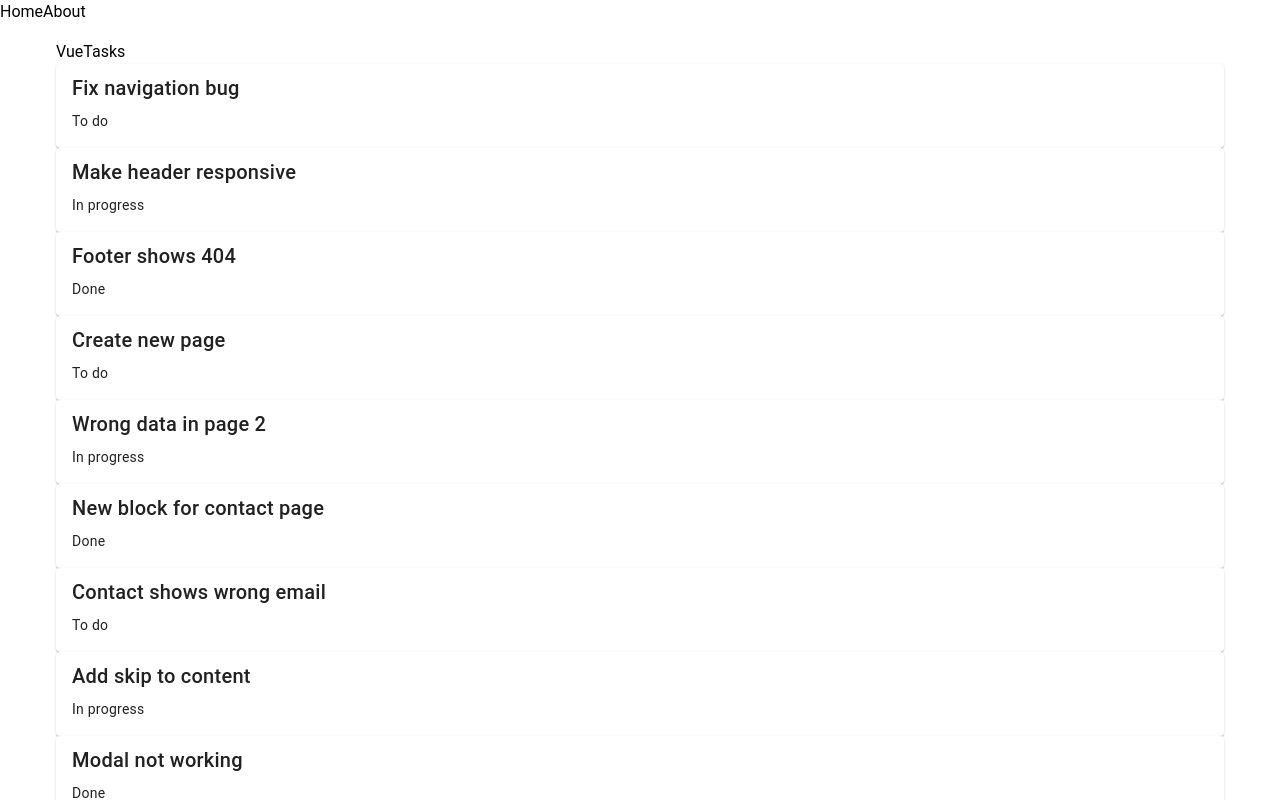
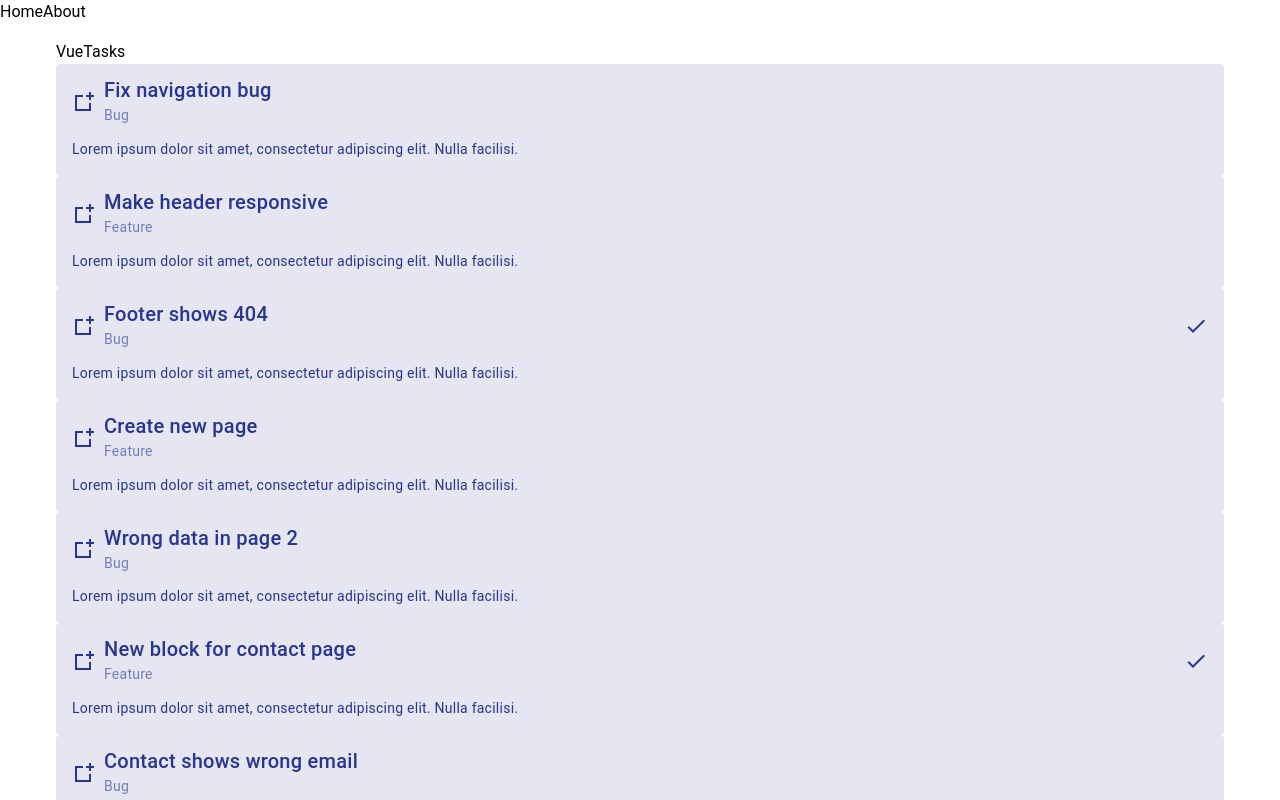
Before and after one commit to camilla-westin/VueTasks, a Vue app: page / in a window 1280 px wide. Shown: the top 800 px of the page. Built offline with nearby package versions, Linux system fonts and the light colour scheme.

Commit message:
Card component

```diff
--- /dev/null
+++ b/src/components/TaskCard.vue
@@ -0,0 +1,20 @@
+<script setup>
+import { defineProps } from "vue";
+const props = defineProps({
+  task: {
+    type: Object,
+  },
+});
+</script>
+<template>
+  <VCard
+    :title="task.title"
+    :subtitle="task.type"
+    :prepend-icon="task.type === 'bug' ? 'mdi-bug' : 'mdi-shape-square-plus'"
+    variant="tonal"
+    color="indigo-darken-3"
+    :append-icon="task.status === 'Done' ? 'mdi-check' : null"
+  >
+    <VCardText>{{ task.description }}</VCardText>
+  </VCard>
+</template>
--- a/src/components/TaskList.vue
+++ b/src/components/TaskList.vue
@@ -1,15 +1,15 @@
 <script setup>
 import { ref } from "vue";
 import Tasks from "@/data/tasks.json";
+import TaskCard from "@/components/TaskCard.vue";
 
 const tasks = ref(Tasks);
 </script>
 
 <template>
-  <div class="grid grid-cols-3 gap-4">
-    <VCard v-for="task in tasks" :key="task.id">
-      <VCardTitle>{{ task.title }}</VCardTitle>
-      <VCardText>{{ task.status }}</VCardText>
-    </VCard>
-  </div>
+  <ul class="grid grid-cols-3 gap-4">
+    <li v-for="task in tasks" :key="task.id">
+      <TaskCard :task="task" />
+    </li>
+  </ul>
 </template>
--- a/src/data/tasks.json
+++ b/src/data/tasks.json
@@ -2,80 +2,80 @@
   {
     "id": 1,
     "title": "Fix navigation bug",
-    "description": "Description for item 1",
-    "type": "bug",
+    "description": "Lorem ipsum dolor sit amet, consectetur adipiscing elit. Nulla facilisi.",
+    "type": "Bug",
     "priority": 1,
     "status": "To do"
   },
   {
     "id": 2,
     "title": "Make header responsive",
-    "description": "Description for item 2",
-    "type": "feature",
+    "description": "Lorem ipsum dolor sit amet, consectetur adipiscing elit. Nulla facilisi.",
+    "type": "Feature",
     "priority": 2,
     "status": "In progress"
   },
   {
     "id": 3,
     "title": "Footer shows 404",
-    "description": "Description for item 3",
-    "type": "bug",
+    "description": "Lorem ipsum dolor sit amet, consectetur adipiscing elit. Nulla facilisi.",
+    "type": "Bug",
     "priority": 3,
     "status": "Done"
   },
   {
     "id": 4,
     "title": "Create new page",
-    "description": "Description for item 4",
-    "type": "feature",
+    "description": "Lorem ipsum dolor sit amet, consectetur adipiscing elit. Nulla facilisi.",
+    "type": "Feature",
     "priority": 1,
     "status": "To do"
   },
   {
     "id": 5,
     "title": "Wrong data in page 2",
-    "description": "Description for item 5",
-    "type": "bug",
+    "description": "Lorem ipsum dolor sit amet, consectetur adipiscing elit. Nulla facilisi.",
+    "type": "Bug",
     "priority": 2,
     "status": "In progress"
   },
   {
     "id": 6,
     "title": "New block for contact page",
-    "description": "Description for item 6",
-    "type": "feature",
+    "description": "Lorem ipsum dolor sit amet, consectetur adipiscing elit. Nulla facilisi.",
+    "type": "Feature",
     "priority": 3,
     "status": "Done"
   },
   {
     "id": 7,
     "title": "Contact shows wrong email",
-    "description": "Description for item 7",
-    "type": "bug",
+    "description": "Lorem ipsum dolor sit amet, consectetur adipiscing elit. Nulla facilisi.",
+    "type": "Bug",
     "priority": 1,
     "status": "To do"
   },
   {
     "id": 8,
     "title": "Add skip to content",
-    "description": "Description for item 8",
-    "type": "feature",
+    "description": "Lorem ipsum dolor sit amet, consectetur adipiscing elit. Nulla facilisi.",
+    "type": "Feature",
     "priority": 2,
     "status": "In progress"
   },
   {
     "id": 9,
     "title": "Modal not working",
-    "description": "Description for item 9",
-    "type": "bug",
+    "description": "Lorem ipsum dolor sit amet, consectetur adipiscing elit. Nulla facilisi.",
+    "type": "Bug",
     "priority": 3,
     "status": "Done"
   },
   {
     "id": 10,
     "title": "Add to cart animation",
-    "description": "Description for item 10",
-    "type": "feature",
+    "description": "Lorem ipsum dolor sit amet, consectetur adipiscing elit. Nulla facilisi.",
+    "type": "Feature",
     "priority": 1,
     "status": "To do"
   }
```
